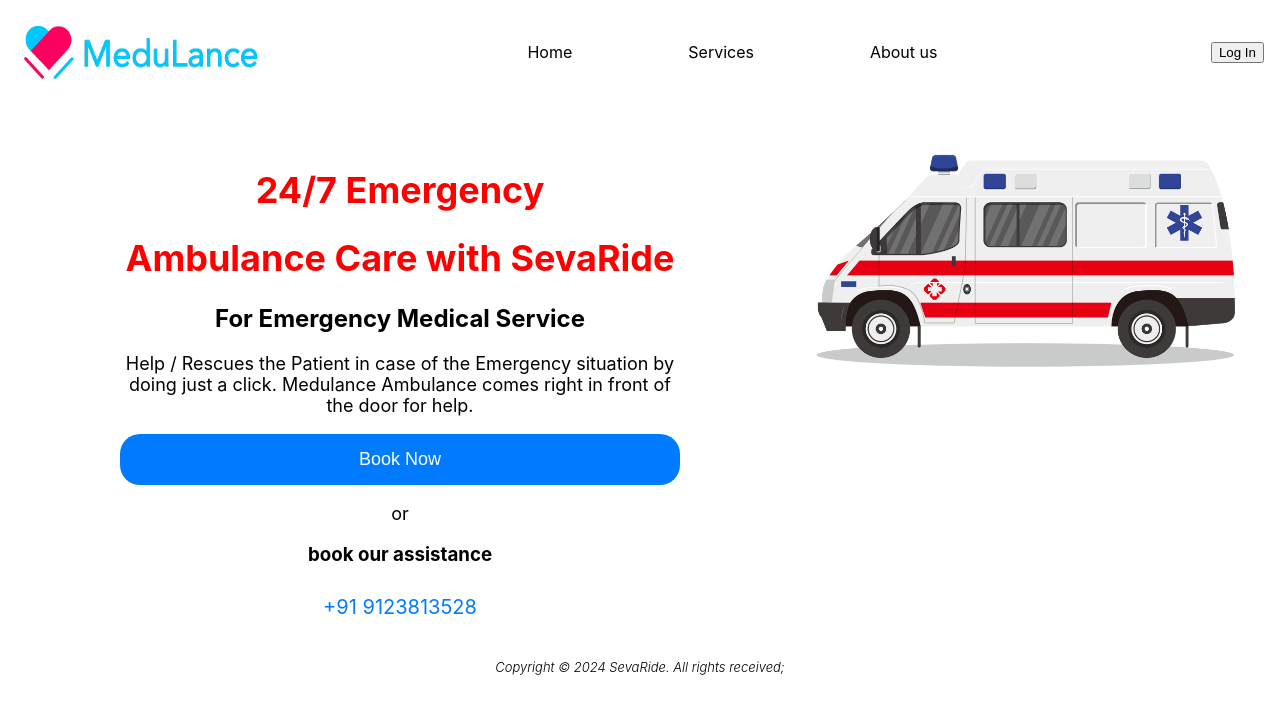
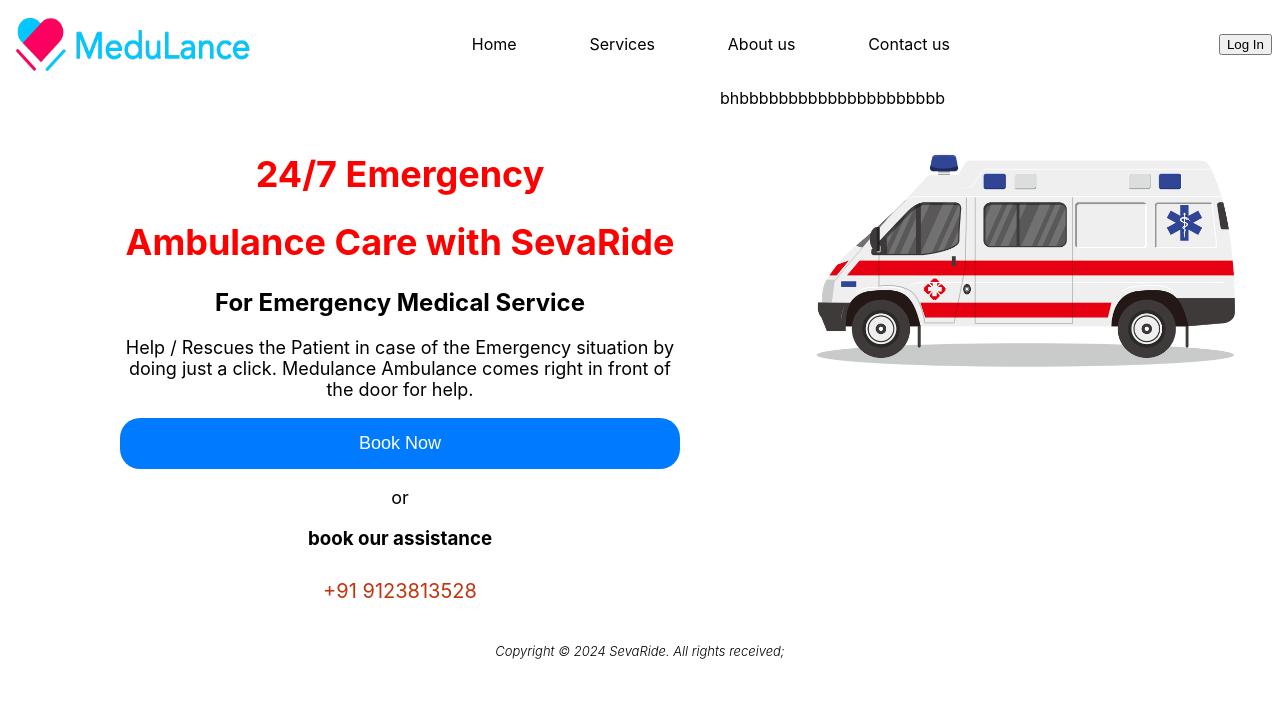
Before and after one commit to Arkajyoti333/E-Ambulance-SEVARIDE, a React (Create React App) app: page / in a window 1280 px wide. Shown: the top 714 px of the page. Built offline with nearby package versions, Linux system fonts and the light colour scheme.

Commit message:
added services,modified footer by arko

```diff
--- a/src/App.js
+++ b/src/App.js
@@ -1,13 +1,16 @@
 import Home from "./components/Home/homescreen";
 import Footer from "./components/Footer/footer";
 import Navbar from "./components/Navbar/navbar";
+import Services from "./components/Services/services";
 
 function App() {
   return (
     <div className="App">
       <Navbar/>
       <Home/>
+      <Services/>
       <Footer/>
+
     </div>
   );
 }
--- a/src/components/Home/homescreen.css
+++ b/src/components/Home/homescreen.css
@@ -48,8 +48,8 @@
     background-color: #0056b3;
   }
 
-  .callnow {
-    color: #007bff;
+  .callnow  {
+    color: #c4330b;
     text-decoration: none;
     font-size: 20px;
     display: inline-block;
--- a/src/components/Home/homescreen.js
+++ b/src/components/Home/homescreen.js
@@ -29,4 +29,4 @@ const homescreen = () => {
     </div>
   )
 }
-export default homescreen
+export default homescreen;
--- a/src/components/Navbar/navbar.css
+++ b/src/components/Navbar/navbar.css
@@ -2,7 +2,7 @@
     display: flex;
     align-items: center;
     justify-content: space-between;
-    padding: 1rem;
+    padding: 0.5rem;
     background-color: white;
     color: white;
   }
@@ -17,15 +17,15 @@
   }
 
   .ListItem {
-    padding: 0.5rem 3rem ;
+    padding: 0.5rem 0.3rem ;
     margin: 0.25rem;
-    margin-right: 1rem;
+    margin-right: 2rem;
     color: black;
     text-decoration: none;
     cursor: pointer;
-
+    padding-right: 2rem;
   }
 
   .ListItem:hover {
-    color: #ffd700; /* Change to desired hover color */
+    color: #ff0000; /* Change to desired hover color */
   }
--- a/src/components/Navbar/navbar.js
+++ b/src/components/Navbar/navbar.js
@@ -5,7 +5,6 @@ import logo from '../../Assets/Sevaride.png'
 const Navbar = () => {
   return (
     <nav className='navbar'>
-
       <a href='https://sasss.shop/'>
         <img src={logo} alt='logo' className='logo'/>
       </a>
@@ -14,12 +13,12 @@ const Navbar = () => {
         <Link className="ListItem">Home</Link>
         <Link className="ListItem">Services</Link>
         <Link className="ListItem">About us</Link>
+        <Link className="ListItem">Contact us</Link>
       </div>
 
       <div>
           <button className='login'>Log In</button>
       </div>
-
     </nav>
   )
 };
--- /dev/null
+++ b/src/components/Services/services.js
@@ -0,0 +1,9 @@
+import React from 'react'
+
+const services = () => {
+  return (
+    <div>bhbbbbbbbbbbbbbbbbbbbbb</div>
+  )
+}
+
+export default services
```
